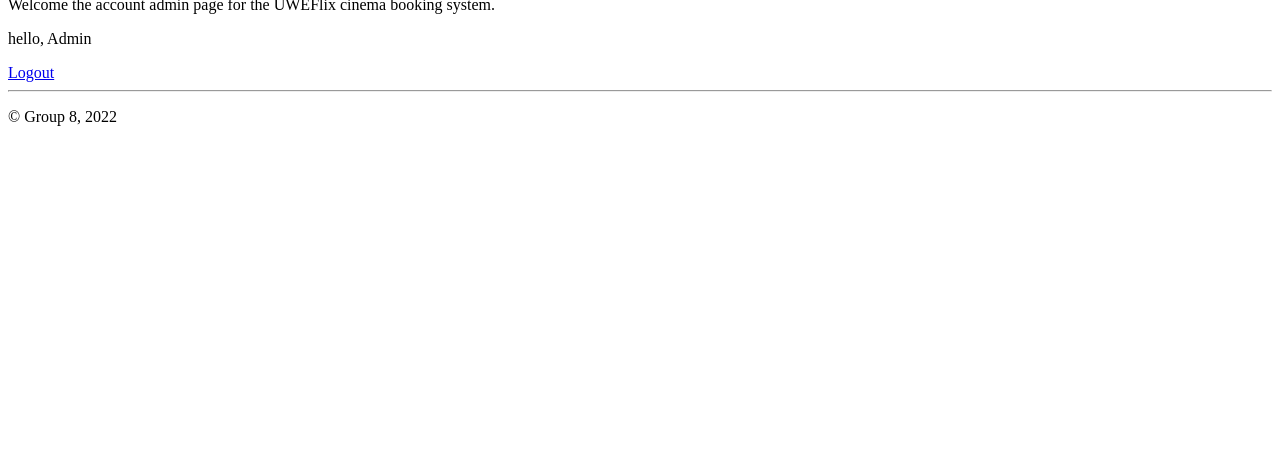
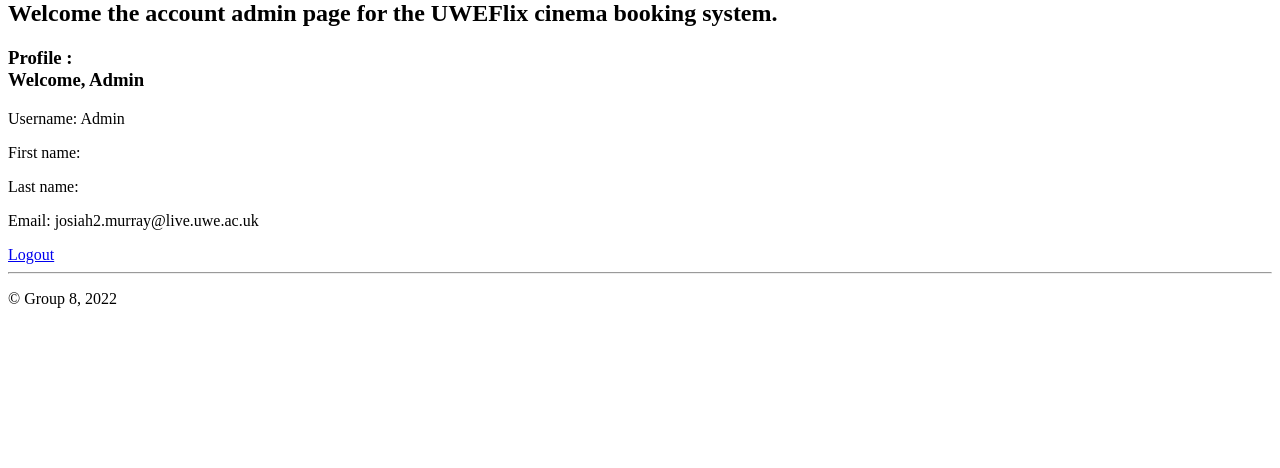
Before and after one commit to JosiahM42/UWEFlix, a Django app: page /accountAdmin/ in a window 1280 px wide. Shown: the part 332-800 px from the top of the page. Run offline with Django 3.2, Linux system fonts and the light colour scheme; a user stored in the database is signed in.

Commit message:
account detail

```diff
--- a/uweflix/admin.py
+++ b/uweflix/admin.py
@@ -1,7 +1,7 @@
 # Admin
 from django.contrib import admin
 from django.contrib.auth.admin import UserAdmin
-from rsa import sign
+
 from .models import *
 from .forms import signUpForm
 
--- a/uweflix/templates/uweflix/accountAdmin.html
+++ b/uweflix/templates/uweflix/accountAdmin.html
@@ -1,11 +1,17 @@
 {% extends "uweflix/layout.html" %}
 {% block title %}
-Home
+<title>Admin Account</title>
 {% endblock %}
+
 {% block content %}
-<p>Welcome the account admin page for the UWEFlix cinema booking system.</p>
-
-<p>hello, {{request.user}} </p>
+<div class="container">
+    <h2>Welcome the account admin page for the UWEFlix cinema booking system.</h2>
+    <h3>Profile : <br> Welcome, {{request.user}} </h3>
+    <p>Username: {{ user }}</p>
+    <p>First name: {{ user.first_name }}</p>
+    <p>Last name: {{ user.last_name }}</p>
+    <p>Email: {{ user.email }}</p>
+</div>
 <a href="{% url 'logout' %}">Logout</a>
-
 {% endblock %}
+logout/ [name='logout']
--- a/uweflix/templates/uweflix/cinemaAdmin.html
+++ b/uweflix/templates/uweflix/cinemaAdmin.html
@@ -3,6 +3,7 @@
 Home
 {% endblock %}
 {% block content %}
+    <h1>Hello, {{request.user}} </h1>
     <p>Welcome the cinema admin page for the UWEFlix cinema booking system.</p>
 
     <h2>Films</h2>
@@ -31,8 +32,9 @@ Home
 
     <a class="cinemaAdminButtons" href="{% url 'allFilms' %}" class="navbar-item">View All Current Screenings</a>
 
+    <br>
+    <br>
 
-    <p>hello, {{request.user}} </p>
     <a href="{% url 'logout' %}">Logout</a>
 
 {% endblock %}
```
Also changed, not shown: uweflix/templates/uweflix/studentAccount.html (+12 -10 lines), db.sqlite3.
